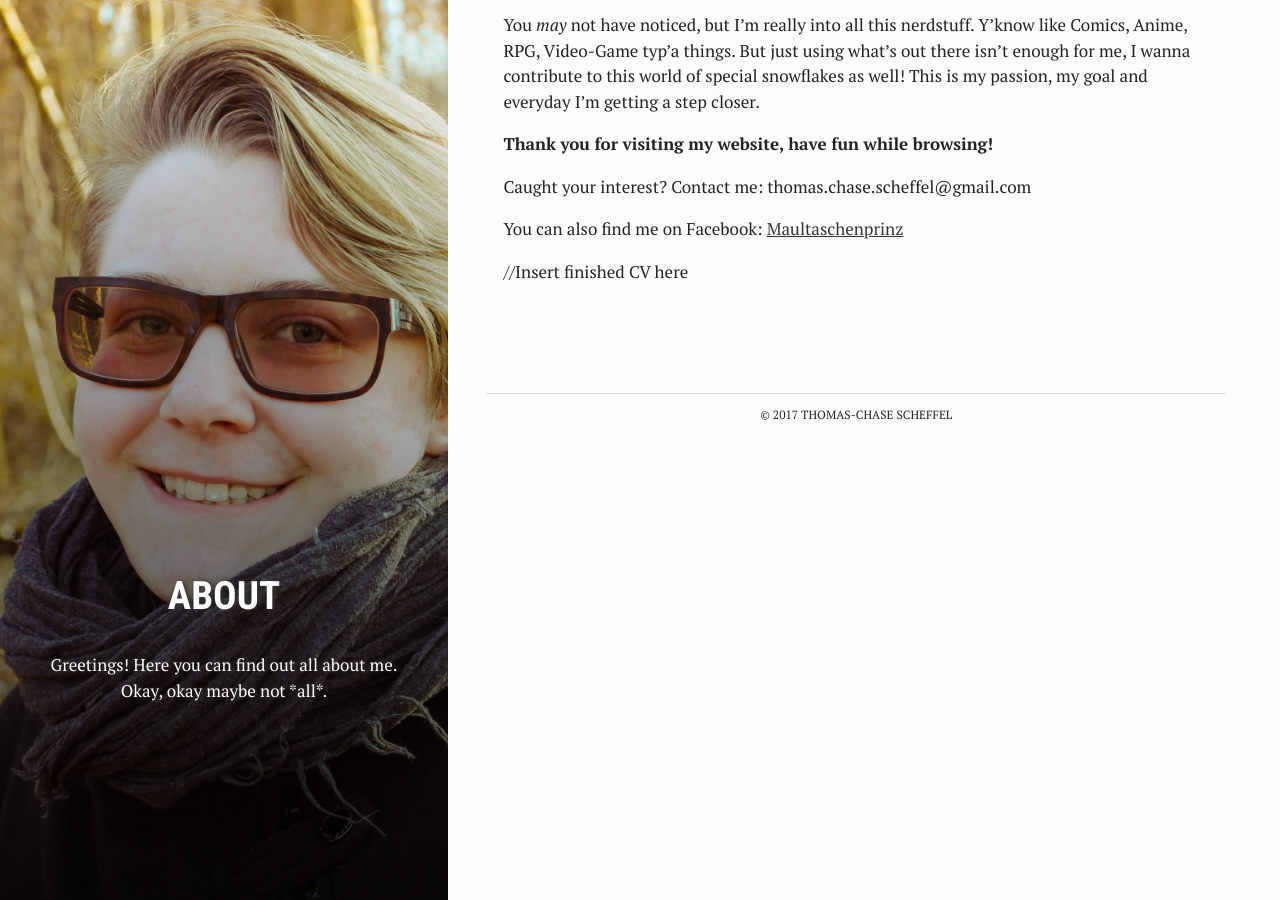
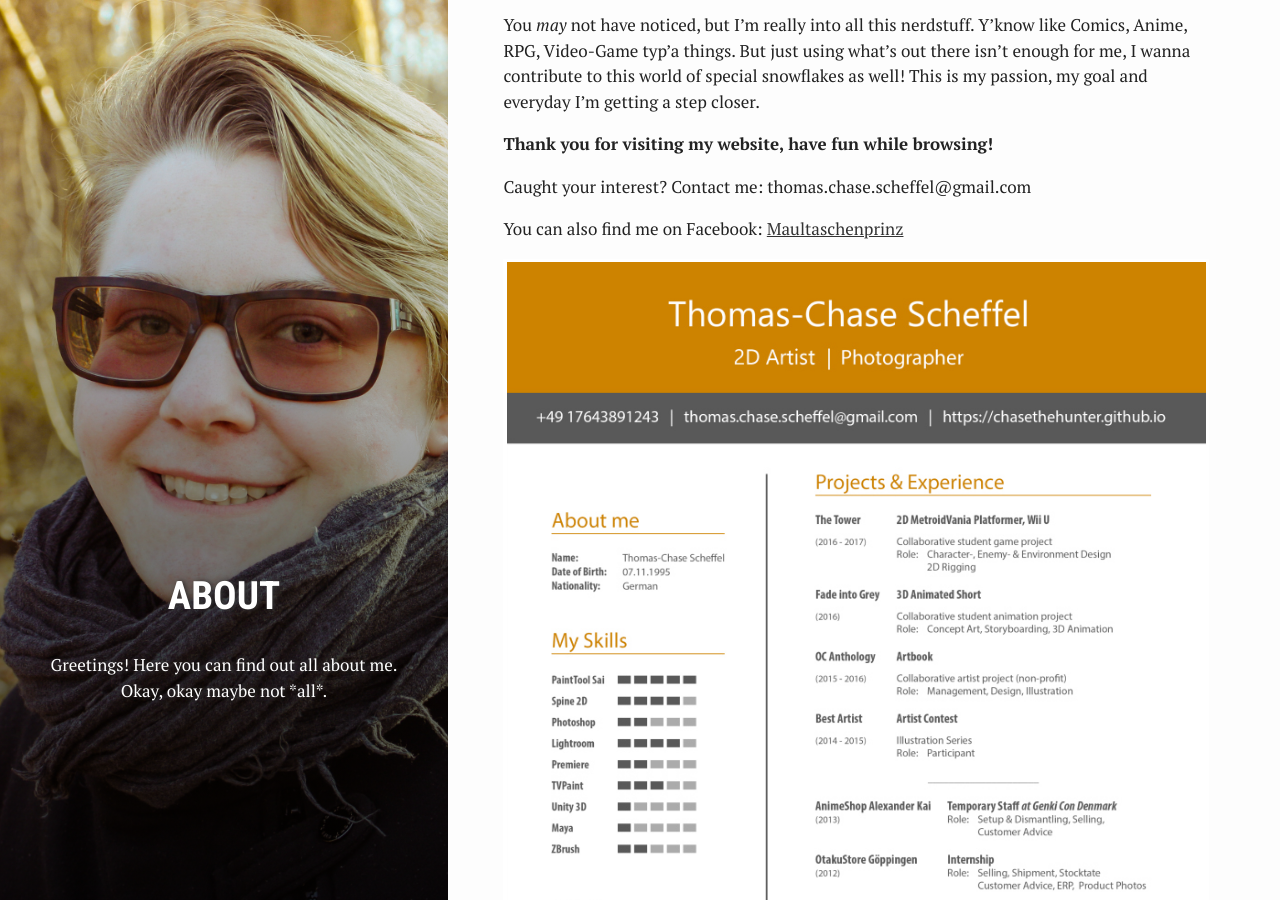
Before and after one commit to ChaseTheHunter/chasethehunter.github.io, a Jekyll site: the page built from about.md, in a window 1280 px wide and 900 px high, scrolled down 399 px. Built offline with Jekyll 4.4.1, drawn with Linux system fonts in a browser that asks for light colours.

Commit message:
Update about.md

```diff
--- a/about.md
+++ b/about.md
@@ -22,4 +22,4 @@ Caught your interest? Contact me: thomas.chase.scheffel@gmail.com
 You can also find me on Facebook:
 [Maultaschenprinz](https://www.facebook.com/Maultaschenprinz/)
 
-//Insert finished CV here
+![Thomas-Chase Scheffel CV]({{ site.images }}/unip/resume.jpg)
```
